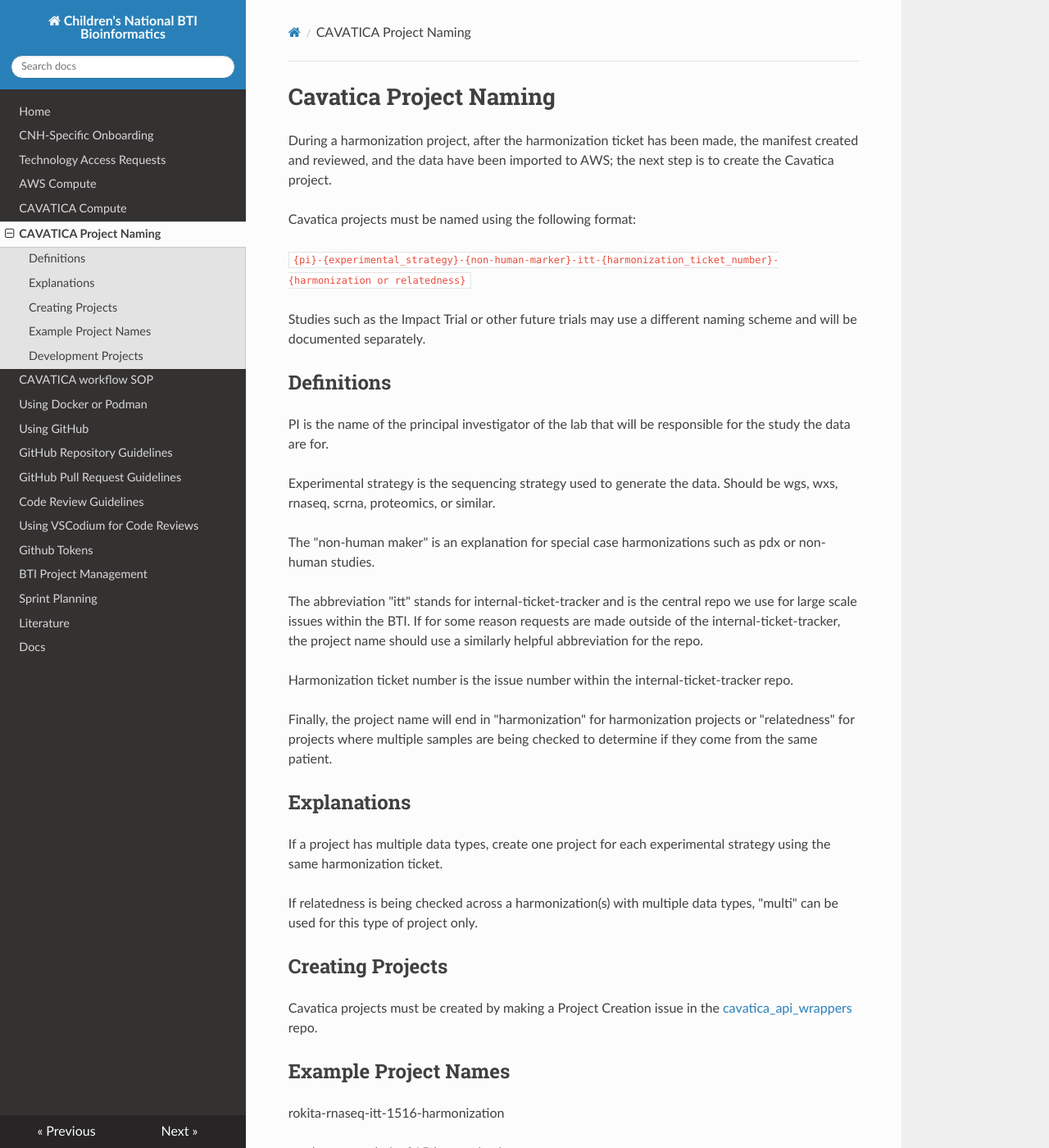
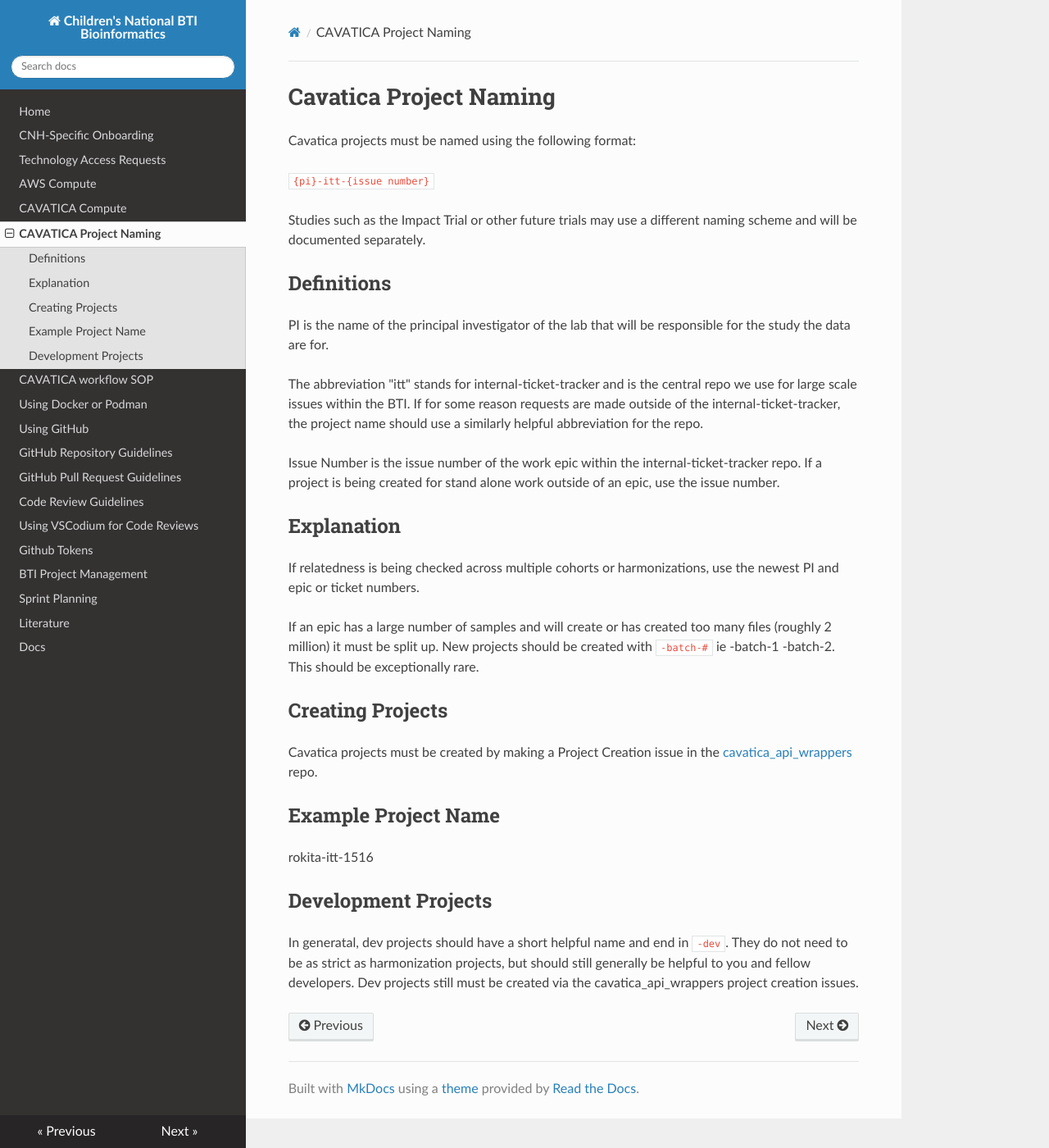
Before and after one commit to childrens-bti/bti-bfx-docs, an MkDocs documentation site: the page built from docs/cavatica_project_naming.md, in a window 1280 px wide and 1400 px high. Shown: the whole window at 82% size. Built offline with MkDocs 1.6.1, drawn with Linux system fonts in a browser that asks for light colours; nearby versions of some CDN libraries; some of the changed text lies outside the part shown.

Commit message:
update project naming with new scheme

```diff
--- a/docs/cavatica_project_naming.md
+++ b/docs/cavatica_project_naming.md
@@ -1,10 +1,8 @@
 # Cavatica Project Naming
-
-During a harmonization project, after the harmonization ticket has been made, the manifest created and reviewed, and the data have been imported to AWS; the next step is to create the Cavatica project.
 
 Cavatica projects must be named using the following format:
 
-`{pi}-{experimental_strategy}-{non-human-marker}-itt-{harmonization_ticket_number}-{harmonization or relatedness}`
+`{pi}-itt-{issue number}`
 
 Studies such as the Impact Trial or other future trials may use a different naming scheme and will be documented separately.
 
@@ -12,32 +10,24 @@ Studies such as the Impact Trial or other future trials may use a different nami
 
 PI is the name of the principal investigator of the lab that will be responsible for the study the data are for.
 
-Experimental strategy is the sequencing strategy used to generate the data. Should be wgs, wxs, rnaseq, scrna, proteomics, or similar.
-
-The "non-human maker" is an explanation for special case harmonizations such as pdx or non-human studies.
-
 The abbreviation "itt" stands for internal-ticket-tracker and is the central repo we use for large scale issues within the BTI. If for some reason requests are made outside of the internal-ticket-tracker, the project name should use a similarly helpful abbreviation for the repo.
 
-Harmonization ticket number is the issue number within the internal-ticket-tracker repo.
+Issue Number is the issue number of the work epic within the internal-ticket-tracker repo. If a project is being created for stand alone work outside of an epic, use the issue number.
 
-Finally, the project name will end in "harmonization" for harmonization projects or "relatedness" for projects where multiple samples are being checked to determine if they come from the same patient.
+## Explanation
 
-## Explanations
+If relatedness is being checked across multiple cohorts or harmonizations, use the newest PI and epic or ticket numbers.
 
-If a project has multiple data types, create one project for each experimental strategy using the same harmonization ticket.
-
-If relatedness is being checked across a harmonization(s) with multiple data types, "multi" can be used for this type of project only.
+If an epic has a large number of samples and will create or has created too many files (roughly 2 million) it must be split up. New projects should be created with `-batch-#` ie -batch-1 -batch-2. This should be exceptionally rare.
 
 ## Creating Projects
 
 Cavatica projects must be created by making a Project Creation issue in the [cavatica_api_wrappers](https://github.com/childrens-bti/cavatica_api_wrappers/issues) repo.
 
-## Example Project Names
+## Example Project Name
 
-rokita-rnaseq-itt-1516-harmonization
-
-rood-rnaseq-pdx-itt-815-harmonization
+rokita-itt-1516
 
 ## Development Projects
 
-In generatal, dev projects should have a short helpful name and end in `-dev`. They do not need to be as strict as harmonization and relatedness projects, but should still generally be helpful to you and fellow developers. Dev projects still must be created via the cavatica_api_wrappers project creation issues.
+In generatal, dev projects should have a short helpful name and end in `-dev`. They do not need to be as strict as harmonization projects, but should still generally be helpful to you and fellow developers. Dev projects still must be created via the cavatica_api_wrappers project creation issues.
```
